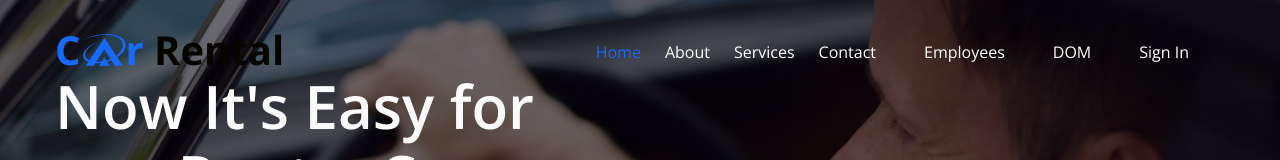
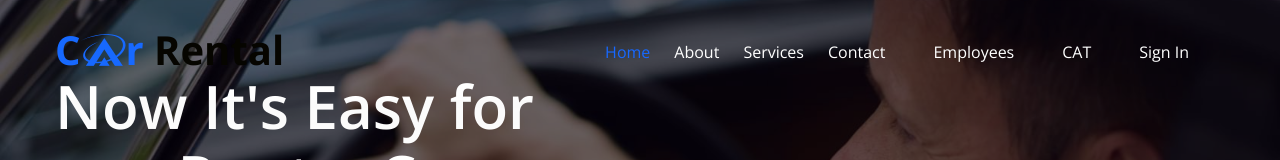
Before and after one commit to RachitDesai/Car-Rental-System, a plain HTML site: page index.html in a window 1280 px wide. Shown: the top 160 px of the page. Drawn offline with nearby package versions, Linux system fonts and the light colour scheme.

Commit message:
Add files via upload

```diff
--- a/index.html
+++ b/index.html
@@ -47,7 +47,7 @@ Author URL: http://w3layouts.com
                             <a class="nav-link scroll" href="angular.html">Employees</a>
                         </li>
                         <li class="nav-item me-lg-4">
-                            <a class="nav-link scroll" href="Packages.html">DOM</a>
+                            <a class="nav-link scroll" href="CAT2.html">CAT</a>
                         </li>
                         <li class="nav-item me-lg-4">
                             <a class="nav-link scroll" href="Login.html">Sign In</a>
```
